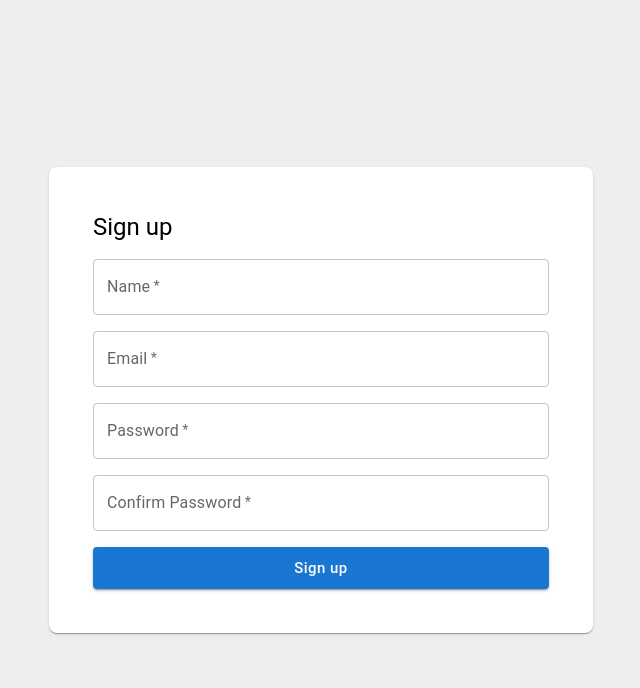
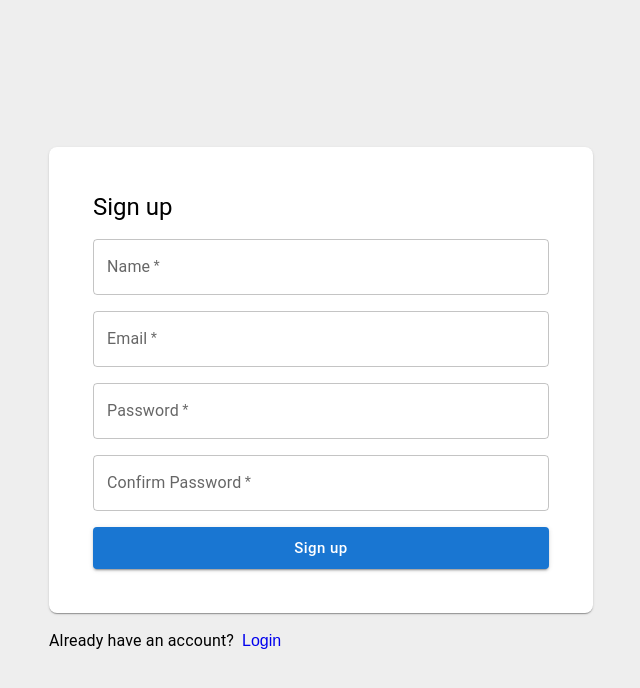
Before and after one commit to IOT-echo-system/cloud-ui, a Next.js app: page /auth/signup in a window 1280 px wide. Shown: the top 688 px of the page, without its empty margins (319-959 px from the left). Built offline with nearby package versions, Linux system fonts and the light colour scheme; what web-client-starter would draw is missing.

Commit message:
Shivi | Add link for signup and login pages.

```diff
--- a/src/atoms/StyledComponents.tsx
+++ b/src/atoms/StyledComponents.tsx
@@ -1,4 +1,5 @@
 import {styled, Button as MUIButton, Stack} from '@mui/material'
+import NextLink from 'next/link'
 
 export const Button = styled(MUIButton)({textTransform: 'none'})
 
@@ -23,3 +24,10 @@ export const FormContainer = styled('form')(({theme}) => ({
 export const CenteredContainer = styled(Stack)(() => ({
   margin: 'auto'
 }))
+
+export const Link = styled(NextLink)(() => ({
+  textDecoration: 'none',
+  '&:hover': {
+    textDecoration: 'underline'
+  }
+}))
--- a/src/config/index.ts
+++ b/src/config/index.ts
@@ -1,4 +1,5 @@
 export const Config = {
   LOGIN_PAGE_PATH: '/auth/login',
-  HOME_PAGE_PATH: '/'
+  HOME_PAGE_PATH: '/',
+  SIGN_UP_PAGE_PATH: '/auth/signup'
 } as const
--- a/src/templates/accounts/login/Login.tsx
+++ b/src/templates/accounts/login/Login.tsx
@@ -1,7 +1,9 @@
 import {useLogin} from './useLogin'
 import React from 'react'
-import {CenteredContainer} from '../../../atoms'
+import {CenteredContainer, Link} from '../../../atoms'
 import {Form} from '../../../molecules/Form'
+import {Stack, Typography} from '@mui/material'
+import {Config} from '../../../config'
 
 export const LogIn: React.FC = () => {
   const {handleSubmit, error, inputFields} = useLogin()
@@ -9,6 +11,10 @@ export const LogIn: React.FC = () => {
   return (
     <CenteredContainer>
       <Form title={title} error={error} inputFields={inputFields} handleSubmit={handleSubmit} submitBtnText={'Login'} />
+      <Stack mt={2} direction={'row'} spacing={1} alignItems={'center'}>
+        <Typography>Don't have an account?</Typography>
+        <Link href={Config.SIGN_UP_PAGE_PATH}>Signup</Link>
+      </Stack>
     </CenteredContainer>
   )
 }
--- a/src/templates/accounts/signup/SignUp.tsx
+++ b/src/templates/accounts/signup/SignUp.tsx
@@ -1,7 +1,9 @@
 import {useSignUp} from './useSignUp'
 import React from 'react'
-import {CenteredContainer} from '../../../atoms'
+import {CenteredContainer, Link} from '../../../atoms'
 import {Form} from '../../../molecules/Form'
+import {Stack, Typography} from '@mui/material'
+import {Config} from '../../../config'
 
 export const SignUp: React.FC = () => {
   const title = 'Sign up'
@@ -17,6 +19,10 @@ export const SignUp: React.FC = () => {
         submitBtnText={'Sign up'}
         submitBtnDisabled={submitBtnDisabled}
       />
+      <Stack mt={2} direction={'row'} spacing={1} alignItems={'center'}>
+        <Typography>Already have an account?</Typography>
+        <Link href={Config.LOGIN_PAGE_PATH}>Login</Link>
+      </Stack>
     </CenteredContainer>
   )
 }
```
Also changed, not shown: 2 other files (tests, documents, lock files or other folders).
